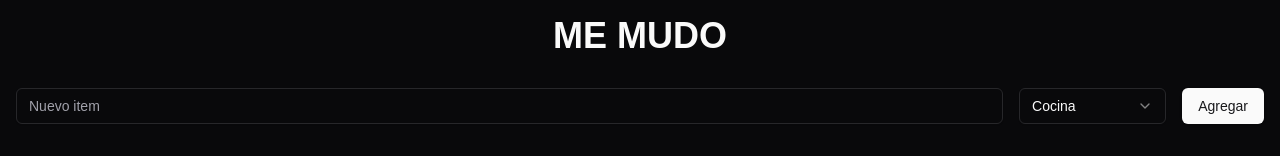
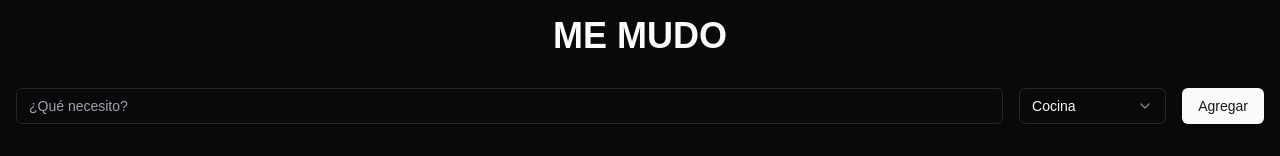
Before and after one commit to sjcrippa/mudate, a Next.js app: page / in a window 1280 px wide. Shown: the top 156 px of the page. Built offline with nearby package versions, Linux system fonts and the light colour scheme.

Commit message:
Fix: copys

```diff
--- a/src/components/add-item.tsx
+++ b/src/components/add-item.tsx
@@ -39,7 +39,7 @@ export default function AddItemForm({
         type="text"
         value={name}
         onChange={(e) => setName(e.target.value)}
-        placeholder="Nuevo item"
+        placeholder="¿Qué necesito?"
         className="flex-grow"
       />
       <Select value={category} onValueChange={setCategory}>
```
